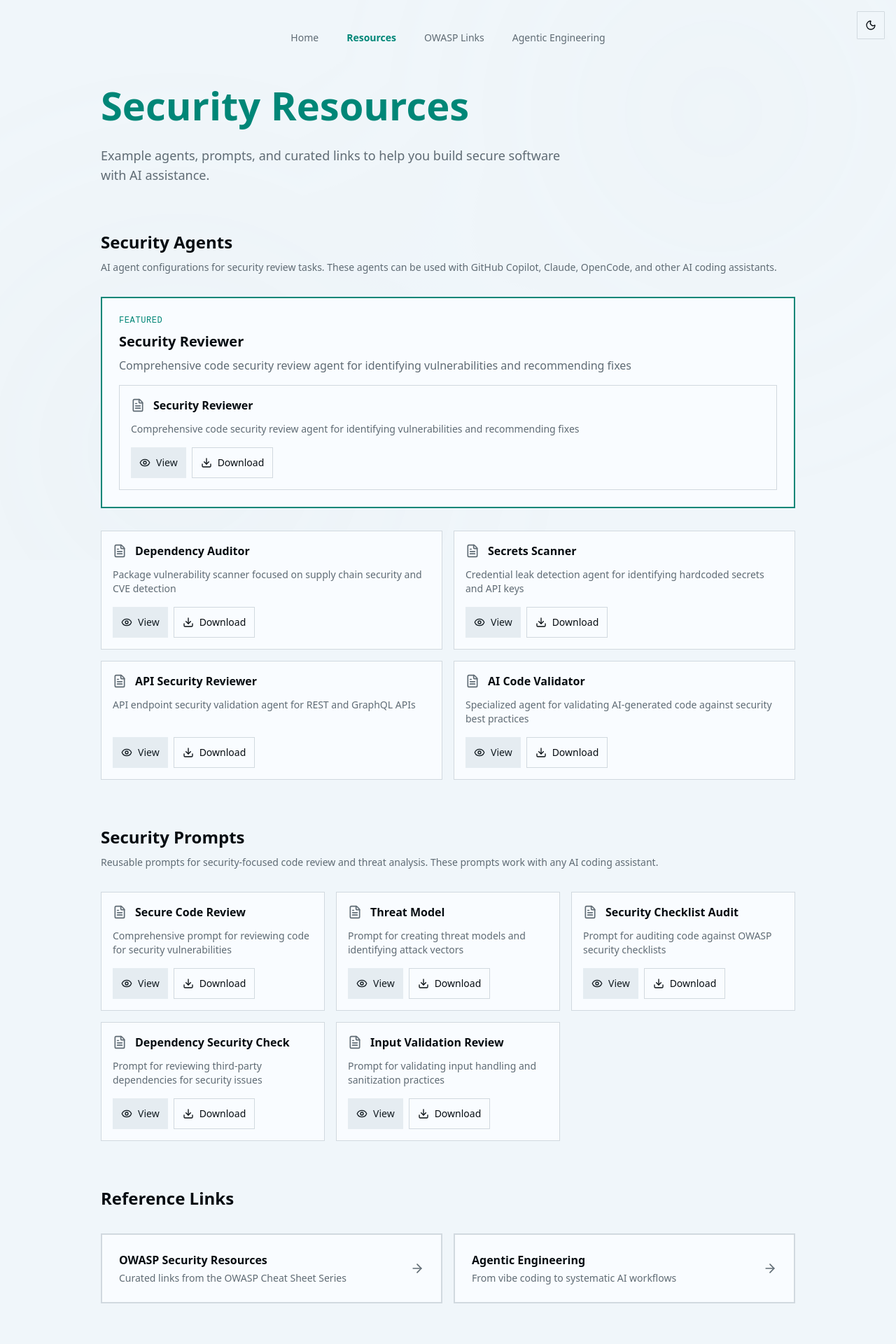
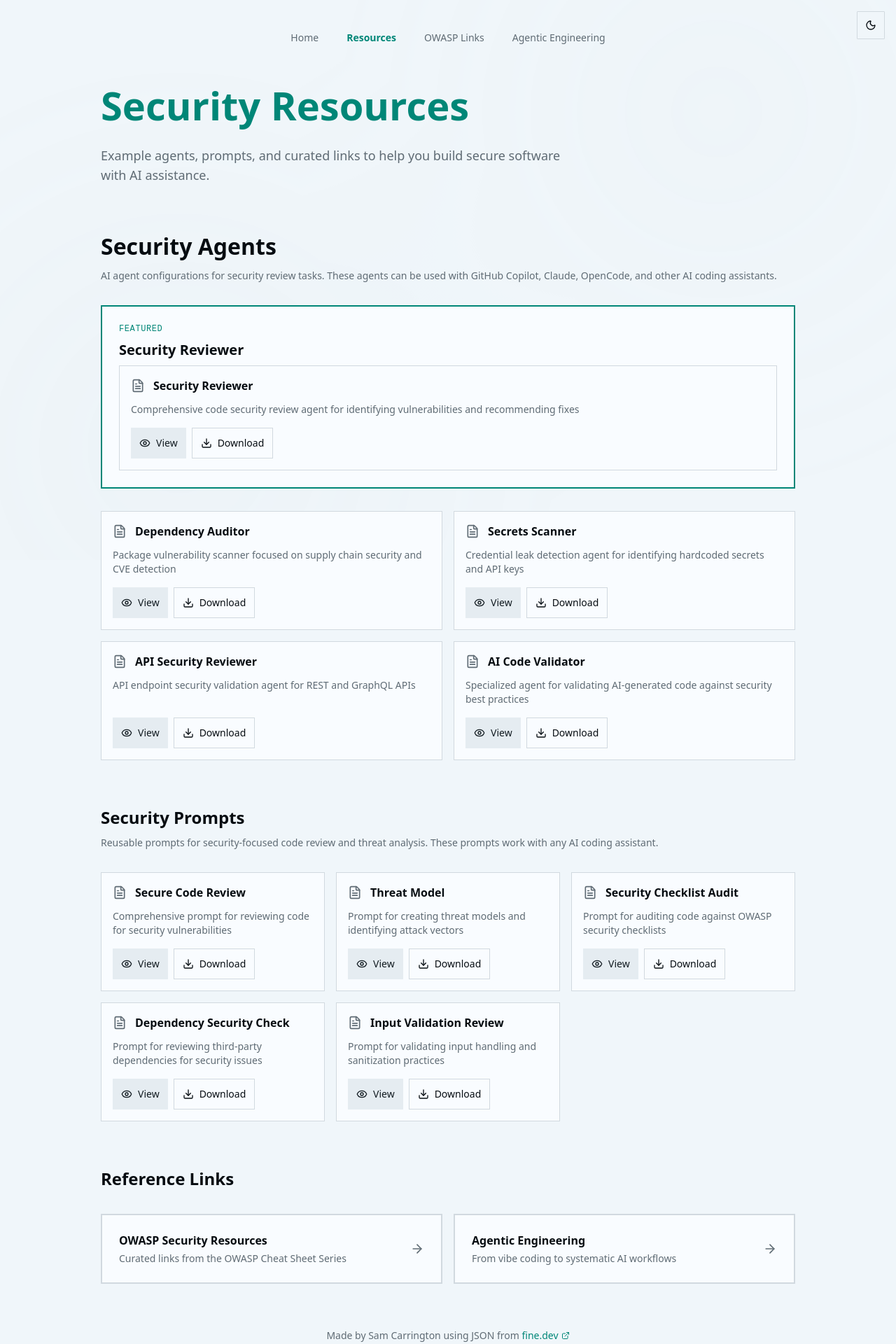
Before and after one commit to samcarrington/lovable-security-checklist, a React (Vite) app: page /resources in a window 1280 px wide. Shown: the top 1920 px of the page at 70% size. Built offline with nearby package versions, Linux system fonts and the light colour scheme.

Commit message:
feat: manually add some content and adjust some ui

```diff
--- a/src/components/Footer.tsx
+++ b/src/components/Footer.tsx
@@ -18,8 +18,7 @@ const GitHubIcon = ({ className }: { className?: string }) => (
 const Footer = () => (
   <footer className="mt-16 text-center text-sm text-muted-foreground">
     <p>
-      Made by Sam Carrington and Lovable (then properly with OpenCode and Opus)
-      using source material from ChatGPT and original JSON from{" "}
+      Made by Sam Carrington using JSON from{" "}
       <a
         href="https://www.fine.dev"
         target="_blank"
--- a/src/components/MarkdownViewer.tsx
+++ b/src/components/MarkdownViewer.tsx
@@ -1,7 +1,10 @@
 import { useEffect, useRef } from "react";
 import { X, Download, Copy, Check } from "lucide-react";
 import { Prism as SyntaxHighlighter } from "react-syntax-highlighter";
-import { oneDark, oneLight } from "react-syntax-highlighter/dist/esm/styles/prism";
+import {
+  oneDark,
+  oneLight,
+} from "react-syntax-highlighter/dist/esm/styles/prism";
 import { useTheme } from "next-themes";
 import { useState } from "react";
 import { cn } from "@/lib/utils";
@@ -153,7 +156,7 @@ const MarkdownViewer = ({
         <div className="flex items-center justify-end gap-4 px-6 py-4 border-t border-border">
           <button
             onClick={onClose}
-            className="inline-flex items-center justify-center px-4 py-2 min-h-[44px] rounded-md text-sm font-medium text-muted-foreground hover:bg-accent focus-visible:outline-none focus-visible:ring-2 focus-visible:ring-ring"
+            className="inline-flex items-center justify-center px-4 py-2 min-h-[44px] rounded-md text-sm font-medium text-muted-foreground hover:bg-accent hover:text-accent-foreground focus-visible:outline-none focus-visible:ring-2 focus-visible:ring-ring"
           >
             Close
           </button>
--- a/src/components/ResourceCategoryCard.tsx
+++ b/src/components/ResourceCategoryCard.tsx
@@ -44,16 +44,24 @@ const ResourceCategoryCard = ({
         aria-controls={`category-${category.id}`}
       >
         <div className="flex items-center gap-3">
-          <h3 className="font-semibold text-foreground font-display">{category.title}</h3>
+          <h3 className="font-semibold text-2xl text-foreground font-display">
+            {category.title}
+          </h3>
           <span className="text-xs text-muted-foreground px-2 py-0.5 rounded-sm bg-muted font-mono">
             {category.links.length}
           </span>
         </div>
         <div className="md:hidden">
           {isExpanded ? (
-            <ChevronUp className="h-5 w-5 text-muted-foreground" aria-hidden="true" />
+            <ChevronUp
+              className="h-5 w-5 text-muted-foreground"
+              aria-hidden="true"
+            />
           ) : (
-            <ChevronDown className="h-5 w-5 text-muted-foreground" aria-hidden="true" />
+            <ChevronDown
+              className="h-5 w-5 text-muted-foreground"
+              aria-hidden="true"
+            />
           )}
         </div>
       </button>
@@ -63,7 +71,9 @@ const ResourceCategoryCard = ({
         id={`category-${category.id}`}
         className={cn(
           "transition-all duration-200 ease-out overflow-hidden",
-          isExpanded ? "max-h-[2000px] opacity-100" : "max-h-0 opacity-0 md:max-h-none md:opacity-100"
+          isExpanded
+            ? "max-h-[2000px] opacity-100"
+            : "max-h-0 opacity-0 md:max-h-none md:opacity-100"
         )}
       >
         <ul className="divide-y divide-border">
--- a/src/pages/Resources.tsx
+++ b/src/pages/Resources.tsx
@@ -62,13 +62,17 @@ const Resources = () => {
               Security Resources
             </h1>
             <p className="text-lg text-muted-foreground max-w-2xl">
-              Example agents, prompts, and curated links to help you build secure software with AI assistance.
+              Example agents, prompts, and curated links to help you build
+              secure software with AI assistance.
             </p>
           </header>
 
           {/* Agent Examples Section */}
           <section className="mb-16" aria-labelledby="agents-heading">
-            <h2 id="agents-heading" className="text-fluid-lg font-semibold text-foreground font-display mb-2">
+            <h2
+              id="agents-heading"
+              className="text-fluid-xl font-semibold text-foreground font-display mb-2"
+            >
               {manifest.agents.title}
             </h2>
             <p className="text-sm text-muted-foreground mb-8">
@@ -78,13 +82,12 @@ const Resources = () => {
             {/* Hero Featured Agent */}
             {heroAgent && (
               <div className="mb-8 p-6 border-2 border-primary rounded-sm bg-card">
-                <span className="text-xs font-mono uppercase tracking-wider text-primary mb-2 block">Featured</span>
+                <span className="text-xs font-mono uppercase tracking-wider text-primary mb-2 block">
+                  Featured
+                </span>
                 <h3 className="text-xl font-semibold text-foreground font-display mb-2">
                   {heroAgent.title}
                 </h3>
-                <p className="text-muted-foreground mb-4">
-                  {heroAgent.description}
-                </p>
                 <ExampleCard example={heroAgent} />
               </div>
             )}
@@ -101,7 +104,10 @@ const Resources = () => {
 
           {/* Prompt Examples Section */}
           <section className="mb-16" aria-labelledby="prompts-heading">
-            <h2 id="prompts-heading" className="text-fluid-lg font-semibold text-foreground font-display mb-2">
+            <h2
+              id="prompts-heading"
+              className="text-fluid-lg font-semibold text-foreground font-display mb-2"
+            >
               {manifest.prompts.title}
             </h2>
             <p className="text-sm text-muted-foreground mb-8">
@@ -116,7 +122,10 @@ const Resources = () => {
 
           {/* Reference Links Section */}
           <section aria-labelledby="links-heading">
-            <h2 id="links-heading" className="text-fluid-lg font-semibold text-foreground font-display mb-8">
+            <h2
+              id="links-heading"
+              className="text-fluid-lg font-semibold text-foreground font-display mb-8"
+            >
               Reference Links
             </h2>
             <div className="grid gap-4 sm:grid-cols-2">
```
Also changed, not shown: public/resources-data.json (+12 -0 lines).
